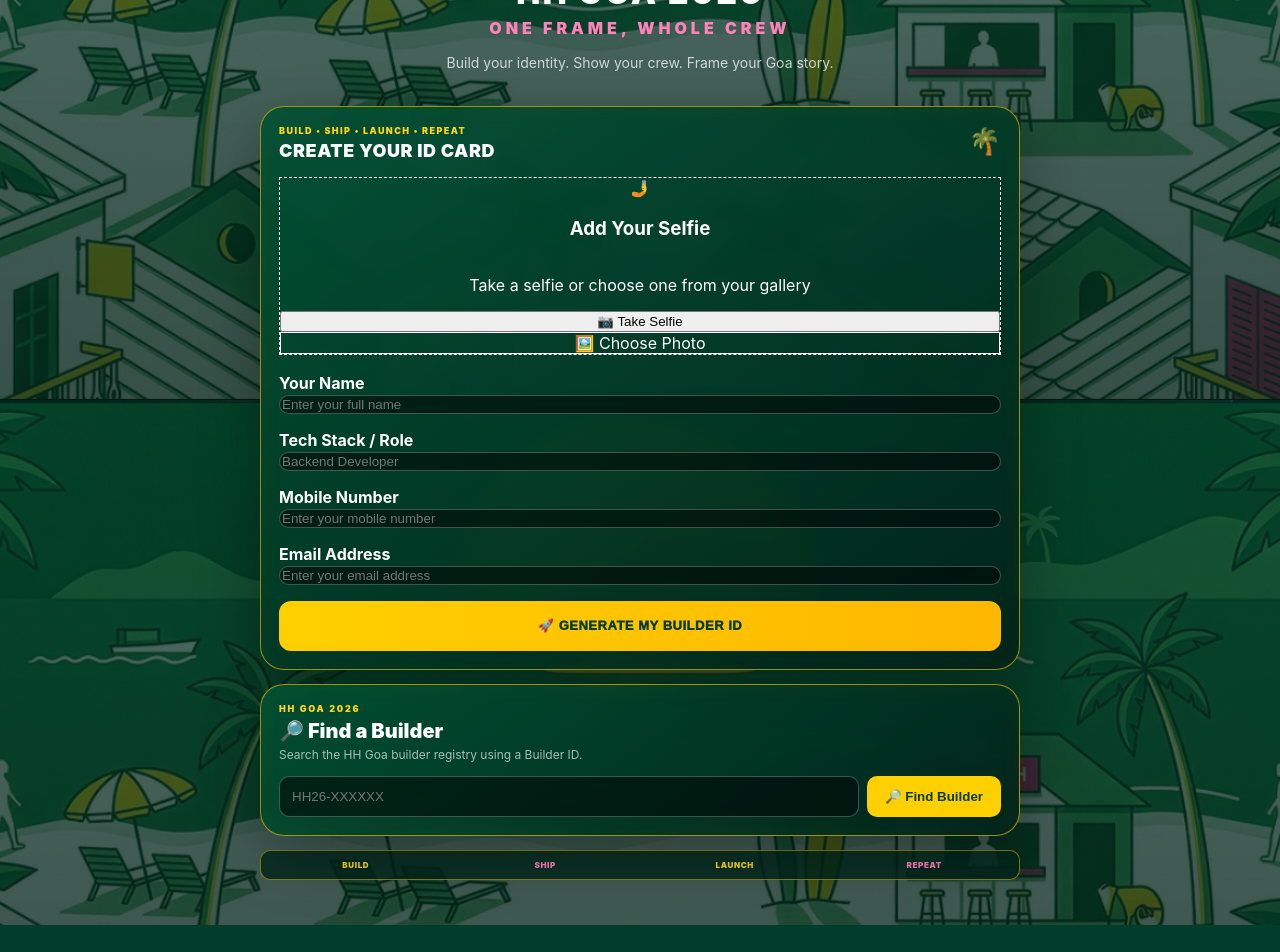
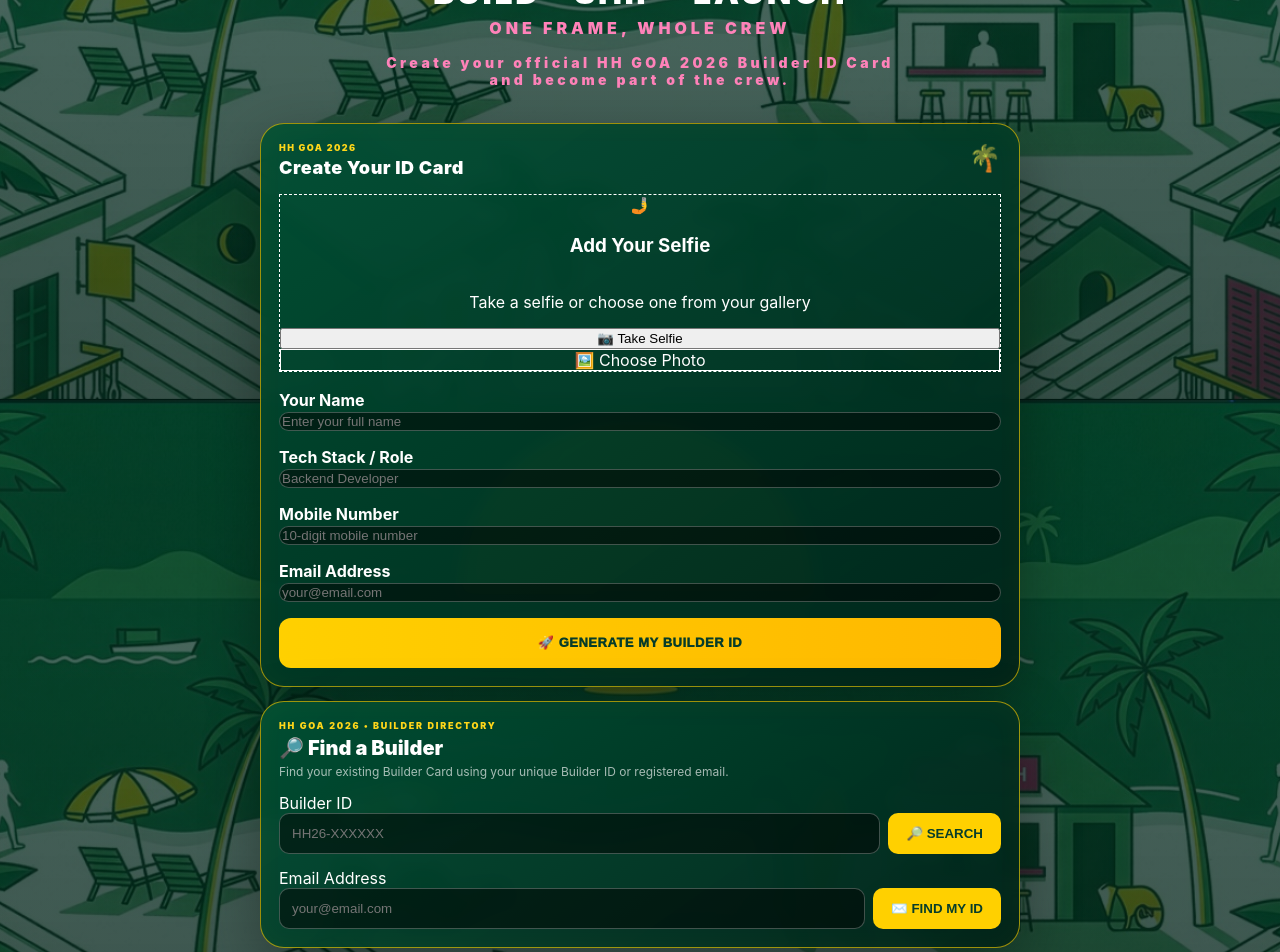
Before and after one commit to Vignanand-Rao/hh-goa-frame-generator, a React (Vite) app: page / in a window 1280 px wide. Shown: the part 400-1352 px from the top of the page. Before the commit the page ends 1325 px from the top, so only its background shows below. Built offline with nearby package versions, Linux system fonts and the light colour scheme.

Commit message:
add email

```diff
--- a/src/pages/Home.jsx
+++ b/src/pages/Home.jsx
@@ -1,4 +1,5 @@
 import { useRef, useState } from "react";
+
 import Header from "../components/Header";
 import UploadBox from "../components/UploadBox";
 import BuilderCard from "../components/BuilderCard";
@@ -9,8 +10,15 @@ import { shareOnX } from "../utils/shareOnX";
 import { shareOnLinkedIn } from "../utils/shareOnLinkedIn";
 
 import { uploadImage } from "../services/cloudinary";
-import { saveBuilder } from "../services/builderService";
+
+import {
+  saveBuilder,
+  getBuilder,
+  getBuilderByEmail,
+} from "../services/builderService";
+
 import { getBuilderTitle } from "../utils/titles";
+
 
 function Home() {
   const [image, setImage] = useState(null);
@@ -22,10 +30,20 @@ function Home() {
   const [email, setEmail] = useState("");
 
   const [builderId, setBuilderId] = useState("");
+
   const [generated, setGenerated] = useState(false);
   const [loading, setLoading] = useState(false);
 
+  const [searchId, setSearchId] = useState("");
+  const [searchEmail, setSearchEmail] = useState("");
+  const [searchLoading, setSearchLoading] = useState(false);
+
   const cardRef = useRef(null);
+
+
+  // =====================================================
+  // GENERATE CARD
+  // =====================================================
 
   const generateCard = async () => {
     if (!file) {
@@ -49,7 +67,20 @@ function Home() {
     }
 
     if (!email.trim()) {
-      alert("Enter your email.");
+      alert("Enter your email address.");
+      return;
+    }
+
+    const cleanMobile = mobile.trim();
+    const cleanEmail = email.trim().toLowerCase();
+
+    if (!/^[0-9]{10}$/.test(cleanMobile)) {
+      alert("Enter a valid 10-digit mobile number.");
+      return;
+    }
+
+    if (!/^[^\s@]+@[^\s@]+\.[^\s@]+$/.test(cleanEmail)) {
+      alert("Enter a valid email address.");
       return;
     }
 
@@ -69,8 +100,8 @@ function Home() {
         builderId: newBuilderId,
         name: name.trim(),
         role: role.trim(),
-        mobile: mobile.trim(),
-        email: email.trim(),
+        mobile: cleanMobile,
+        email: cleanEmail,
         title: getBuilderTitle(role),
         image: imageUrl,
         createdAt: new Date().toISOString(),
@@ -81,43 +112,127 @@ function Home() {
       setBuilderId(newBuilderId);
       setImage(imageUrl);
       setGenerated(true);
+
     } catch (err) {
-      console.error("GENERATION ERROR:", err);
-      alert("Failed to generate ID Card.");
+      console.error(err);
+      alert("Failed to generate ID Card. Please try again.");
     } finally {
       setLoading(false);
     }
   };
 
+
+  // =====================================================
+  // DOWNLOAD
+  // =====================================================
+
   const handleDownload = async () => {
     if (!cardRef.current) {
-      alert("Card not found.");
       return;
     }
 
     try {
       await exportCard(cardRef);
     } catch (err) {
-      console.error("DOWNLOAD ERROR:", err);
+      console.error(err);
       alert("Failed to download the ID Card.");
     }
   };
 
+
+  // =====================================================
+  // X SHARE
+  // =====================================================
+
   const handleXShare = () => {
-    if (!builderId) return;
+    if (!builderId) {
+      return;
+    }
 
     shareOnX(name, role, builderId);
   };
 
+
+  // =====================================================
+  // LINKEDIN SHARE
+  // =====================================================
+
   const handleLinkedInShare = () => {
-    if (!builderId) return;
+    if (!builderId) {
+      return;
+    }
 
-    shareOnLinkedIn(
-      builderId,
-      name,
-      role
-    );
+    shareOnLinkedIn(builderId, name, role);
   };
+
+
+  // =====================================================
+  // FIND BY BUILDER ID
+  // =====================================================
+
+  const handleSearchById = async () => {
+    if (!searchId.trim()) {
+      alert("Enter a Builder ID.");
+      return;
+    }
+
+    try {
+      setSearchLoading(true);
+
+      const builder = await getBuilder(searchId.trim());
+
+      if (!builder) {
+        alert("No builder found with this Builder ID.");
+        return;
+      }
+
+      window.location.href = `/card/${builder.builderId}`;
+
+    } catch (error) {
+      console.error(error);
+      alert("Failed to find builder. Please try again.");
+    } finally {
+      setSearchLoading(false);
+    }
+  };
+
+
+  // =====================================================
+  // FIND BY EMAIL
+  // =====================================================
+
+  const handleSearchByEmail = async () => {
+    if (!searchEmail.trim()) {
+      alert("Enter your email address.");
+      return;
+    }
+
+    try {
+      setSearchLoading(true);
+
+      const builder = await getBuilderByEmail(
+        searchEmail.trim()
+      );
+
+      if (!builder) {
+        alert("No builder found with this email address.");
+        return;
+      }
+
+      window.location.href = `/card/${builder.builderId}`;
+
+    } catch (error) {
+      console.error(error);
+      alert("Failed to find builder. Please try again.");
+    } finally {
+      setSearchLoading(false);
+    }
+  };
+
+
+  // =====================================================
+  // NEW CARD
+  // =====================================================
 
   const generateNewCard = () => {
     setImage(null);
@@ -129,6 +244,7 @@ function Home() {
     setEmail("");
 
     setBuilderId("");
+
     setGenerated(false);
     setLoading(false);
 
@@ -138,23 +254,34 @@ function Home() {
     });
   };
 
+
+  // =====================================================
+  // UI
+  // =====================================================
+
   return (
     <div className="hh-site">
 
       <Header />
 
       {!generated ? (
+
+        // =================================================
+        // HOME / CREATE PAGE
+        // =================================================
+
         <main className="hh-home">
 
           {/* HERO */}
+
           <section className="hh-hero">
 
-            <div className="hh-hero-badge">
+            <span className="hh-hero-badge">
               🌴 HH GOA 2026 • #FrameInGoa
-            </div>
+            </span>
 
             <p className="hh-hero-location">
-              GOA, INDIA • 28–31 OCT
+              GOA, INDIA
             </p>
 
             <h1>
@@ -168,44 +295,52 @@ function Home() {
             <div className="hh-hero-line" />
 
             <h2>
-              HH GOA 2026
+              BUILD • SHIP • LAUNCH
             </h2>
 
             <p>
               ONE FRAME, WHOLE CREW
             </p>
 
-            <span className="hh-hero-subtitle">
-              Build your identity. Show your crew.
-              Frame your Goa story.
-            </span>
+            <p className="hh-hero-subtitle">
+              Create your official HH GOA 2026 Builder ID
+              Card and become part of the crew.
+            </p>
 
           </section>
 
-          {/* CREATE CARD */}
+
+          {/* CREATE PANEL */}
+
           <section className="hh-create-panel">
 
             <div className="hh-section-heading">
+
               <div>
                 <p className="hh-mini-title">
-                  BUILD • SHIP • LAUNCH • REPEAT
+                  HH GOA 2026
                 </p>
 
                 <h2>
-                  CREATE YOUR ID CARD
+                  Create Your ID Card
                 </h2>
               </div>
 
-              <span className="hh-palm">
+              <div className="hh-palm">
                 🌴
-              </span>
+              </div>
+
             </div>
+
 
             <UploadBox
               image={image}
               setImage={setImage}
               setFile={setFile}
             />
+
+
+            {/* FORM */}
 
             <div className="hh-form">
 
@@ -227,14 +362,16 @@ function Home() {
                 label="Mobile Number"
                 value={mobile}
                 setValue={setMobile}
-                placeholder="Enter your mobile number"
+                placeholder="10-digit mobile number"
+                type="tel"
               />
 
               <InputField
                 label="Email Address"
                 value={email}
                 setValue={setEmail}
-                placeholder="Enter your email address"
+                placeholder="your@email.com"
+                type="email"
               />
 
               <button
@@ -252,11 +389,13 @@ function Home() {
 
           </section>
 
+
           {/* FIND BUILDER */}
+
           <section className="hh-find-panel">
 
             <p className="hh-find-event">
-              HH GOA 2026
+              HH GOA 2026 • BUILDER DIRECTORY
             </p>
 
             <h2>
@@ -264,42 +403,79 @@ function Home() {
             </h2>
 
             <p>
-              Search the HH Goa builder registry using a Builder ID.
+              Find your existing Builder Card using your
+              unique Builder ID or registered email.
             </p>
 
+
+            {/* BUILDER ID SEARCH */}
+
+            <label>
+              Builder ID
+            </label>
+
             <div className="hh-search-row">
+
               <input
                 type="text"
+                value={searchId}
+                onChange={(e) =>
+                  setSearchId(e.target.value)
+                }
                 placeholder="HH26-XXXXXX"
                 className="hh-search-input"
               />
 
               <button
                 type="button"
+                onClick={handleSearchById}
+                disabled={searchLoading}
                 className="hh-search-button"
-                onClick={() => {
-                  const value =
-                    document
-                      .querySelector(".hh-search-input")
-                      ?.value
-                      ?.trim();
+              >
+                🔎 SEARCH
+              </button>
 
-                  if (!value) {
-                    alert("Enter a Builder ID.");
-                    return;
+            </div>
+
+
+            {/* EMAIL SEARCH */}
+
+            <div style={{ marginTop: "14px" }}>
+
+              <label>
+                Email Address
+              </label>
+
+              <div className="hh-search-row">
+
+                <input
+                  type="email"
+                  value={searchEmail}
+                  onChange={(e) =>
+                    setSearchEmail(e.target.value)
                   }
+                  placeholder="your@email.com"
+                  className="hh-search-input"
+                />
 
-                  window.location.href =
-                    `/card/${value}`;
-                }}
-              >
-                🔎 Find Builder
-              </button>
+                <button
+                  type="button"
+                  onClick={handleSearchByEmail}
+                  disabled={searchLoading}
+                  className="hh-search-button"
+                >
+                  ✉️ FIND MY ID
+                </button>
+
+              </div>
+
             </div>
 
           </section>
 
+
           {/* BOTTOM NAV */}
+
           <div className="hh-bottom-nav">
             <span>BUILD</span>
             <span>SHIP</span>
@@ -308,7 +484,13 @@ function Home() {
           </div>
 
         </main>
+
       ) : (
+
+        // =================================================
+        // RESULT PAGE
+        // =================================================
+
         <main className="hh-result-page">
 
           <section className="hh-result-heading">
@@ -322,15 +504,19 @@ function Home() {
             </h1>
 
             <p>
-              Download your card or share it with your network.
+              Download your card or share it with your
+              network.
             </p>
 
           </section>
 
-          <div className="hh-result-grid">
+
+          <section className="hh-result-grid">
 
             {/* CARD */}
+
             <div className="hh-card-preview">
+
               <BuilderCard
                 ref={cardRef}
                 image={image}
@@ -340,9 +526,12 @@ function Home() {
                 email={email}
                 builderId={builderId}
               />
+
             </div>
 
-            {/* ACTIONS */}
+
+            {/* ACTION PANEL */}
+
             <div className="hh-action-panel">
 
               <p className="hh-action-kicker">
@@ -354,9 +543,10 @@ function Home() {
               </h2>
 
               <p className="hh-action-description">
-                Your HH GOA 2026 identity has been
-                created successfully.
+                Your HH GOA 2026 Builder ID Card has
+                been created successfully.
               </p>
+
 
               <div className="hh-actions">
 
@@ -389,15 +579,18 @@ function Home() {
                   onClick={generateNewCard}
                   className="hh-new-button"
                 >
-                  🔄 GENERATE NEW ID
+                  🔄 GENERATE NEW ID CARD
                 </button>
 
               </div>
 
+
+              {/* BUILDER ID */}
+
               <div className="hh-id-display">
 
                 <p>
-                  BUILDER ID
+                  YOUR BUILDER ID
                 </p>
 
                 <strong>
@@ -406,25 +599,44 @@ function Home() {
 
               </div>
 
+
+              {/* CONTACT */}
+
               <div className="hh-contact-display">
 
                 <div>
-                  <span>EMAIL</span>
-                  <strong>{email}</strong>
+
+                  <span>
+                    MOBILE
+                  </span>
+
+                  <strong>
+                    {mobile}
+                  </strong>
+
                 </div>
 
+
                 <div>
-                  <span>MOBILE</span>
-                  <strong>{mobile}</strong>
+
+                  <span>
+                    EMAIL
+                  </span>
+
+                  <strong>
+                    {email}
+                  </strong>
+
                 </div>
 
               </div>
 
             </div>
 
-          </div>
+          </section>
 
         </main>
+
       )}
 
     </div>
```
Also changed, not shown: src/services/builderService.js (+72 -14 lines).
